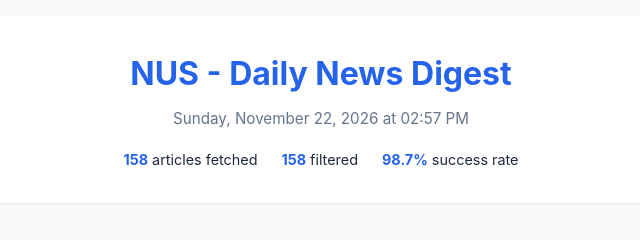
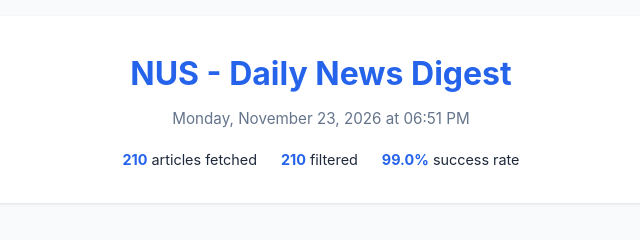
Before and after one commit to scr-oath/nus, a plain HTML site: page index.html in a window 1280 px wide. Shown: the top 240 px of the page, 319-959 px from the left. Drawn offline with Linux system fonts and the light colour scheme.

Commit message:
deploy: b6e72f3586160cb2861e8f8386910f184db077f0

```diff
--- a/index.html
+++ b/index.html
@@ -3,7 +3,7 @@
 <head>
     <meta charset="UTF-8">
     <meta name="viewport" content="width=device-width, initial-scale=1.0">
-    <title>NUS - Daily News Digest - November 22, 2026</title>
+    <title>NUS - Daily News Digest - November 23, 2026</title>
     <style>
         :root {
             --primary-color: #2563eb;
@@ -234,11 +234,11 @@
     <div class="container">
         <header>
             <h1>NUS - Daily News Digest</h1>
-            <p class="subtitle">Sunday, November 22, 2026 at 02:57 PM</p>
+            <p class="subtitle">Monday, November 23, 2026 at 06:51 PM</p>
             <div class="stats">
-                <div class="stat"><strong>158</strong> articles fetched</div>
-                <div class="stat"><strong>158</strong> filtered</div>
-                <div class="stat"><strong>98.7%</strong> success rate</div>
+                <div class="stat"><strong>210</strong> articles fetched</div>
+                <div class="stat"><strong>210</strong> filtered</div>
+                <div class="stat"><strong>99.0%</strong> success rate</div>
             </div>
         </header>
 
```
